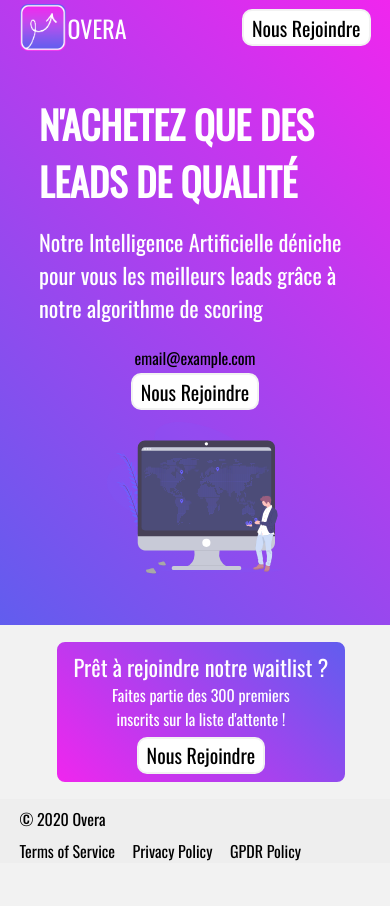
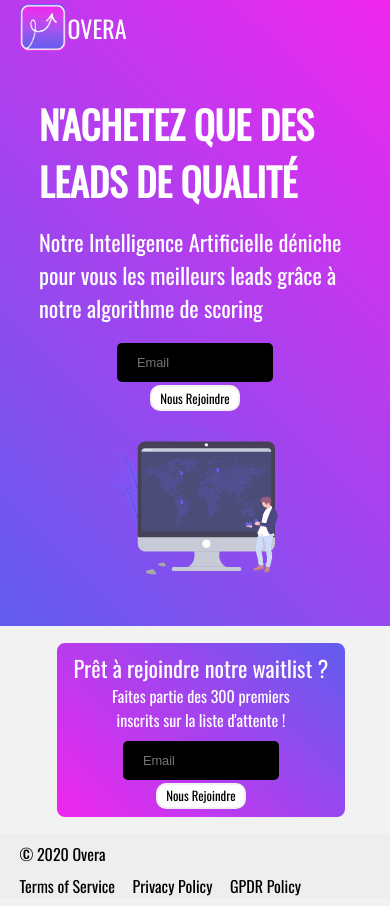
Before and after one commit to AlexandreDevaux/overa_landing, a Next.js app: page / in a window 390 px wide. Before the commit the page ends 871 px from the top, so only its background shows below. Built offline with nearby package versions, Linux system fonts and the light colour scheme.

Commit message:
front with form working responsively

```diff
--- a/components/Card.jsx
+++ b/components/Card.jsx
@@ -1,12 +1,15 @@
 import React from 'react'
 import styles from '../styles/Home.module.css'
+import Form from '../components/Form'
+
 
 const Card = () => {
   return (
       <div className={styles.card}>
-          <text className={styles.cardTitle}>Prêt à rejoindre notre waitlist ?</text>
-          <text className={styles.cardSubTitle}>Faites partie des 300 premiers inscrits sur la liste d&apos;attente !</text>
-          <text className={styles.joinButton}>Nous Rejoindre</text>
+          <div className={styles.cardTitle}>Prêt à rejoindre notre waitlist ?</div>
+          <div className={styles.cardSubTitle}>Faites partie des 300 premiers inscrits sur la liste d&apos;attente !</div>
+          <Form />
+
       </div>
   )
 }
--- /dev/null
+++ b/components/Form.jsx
@@ -0,0 +1,42 @@
+import React from 'react'
+import { useState } from 'react'
+import styles from '../styles/Home.module.css'
+
+function Form() {
+    const [email, setEmail] = useState("");
+    const [hasSubmitted, setHasSubmitted] = useState(false);
+    const [error, setError] = useState(null);
+
+    const submit = async (e) => {
+        // We will submit the form ourselves
+        e.preventDefault()
+
+        // TODO: make a POST request to our backend
+    }
+
+    // If the user successfully submitted their email,
+    //   display a thank you message
+    if (hasSubmitted) {
+        return <div className={styles.formWrapper}>
+            <span className={styles.subtitle}>
+                Thanks for signing up! We will be in touch soon.
+            </span>
+        </div>
+    }
+
+    // Otherwise, display the form
+    return <form className={styles.formWrapper} onSubmit={submit}>
+
+        <input type="email" required placeholder="Email"
+               className={[styles.formInput, styles.formTextInput].join(" ")}
+               value={email} onChange={e => setEmail(e.target.value)}/>
+
+        <button type="submit" className={[styles.joinButton].join(" ")}>
+            Nous Rejoindre
+        </button>
+
+        {error ? <div className={styles.error}>{error}</div> : null}
+    </form>
+}
+
+export default Form
--- a/components/Header.jsx
+++ b/components/Header.jsx
@@ -1,6 +1,7 @@
 import React from 'react'
 import styles from '../styles/Home.module.css'
 import Image from 'next/image'
+import Form from '../components/Form'
 
 const Header = () => {
   return (
@@ -11,7 +12,6 @@ const Header = () => {
               </div>
               <div className={styles.overa}>OVERA</div>
           </div>
-          <div className={styles.joinButton}>Nous Rejoindre</div>
       </div>
   )
 }
--- a/components/Hero.jsx
+++ b/components/Hero.jsx
@@ -1,6 +1,7 @@
 import React from 'react'
 import styles from '../styles/Home.module.css'
 import Image from 'next/image'
+import Form from '../components/Form'
 
 const Hero = () => {
   return (
@@ -9,8 +10,7 @@ const Hero = () => {
               <div className={styles.heroTextTitle}>N&apos;ACHETEZ QUE DES LEADS DE QUALITÉ</div >
               <div className={styles.heroTextSubTitle}>Notre Intelligence Artificielle déniche pour vous les meilleurs leads grâce à notre algorithme de scoring</div >
               <div className={styles.emailPart}>
-                  <div className={styles.email}>email@example.com</div>
-                  <div className={styles.joinButton}>Nous Rejoindre</div>
+                  <Form />
               </div>
           </div>
 
--- a/package.json
+++ b/package.json
@@ -20,7 +20,7 @@
   "devDependencies": {
     "@types/gtag.js": "^0.0.10",
     "@types/node": "17.0.24",
-    "@types/react": "18.0.5",
+    "@types/react": "^18.0.5",
     "@types/react-dom": "18.0.1",
     "eslint": "8.13.0",
     "eslint-config-next": "12.1.5",
--- a/styles/Home.module.css
+++ b/styles/Home.module.css
@@ -1,3 +1,5 @@
+@import url('https://fonts.googleapis.com/css2?family=Oswald&display=swap');
+
 .container {
   position: relative;
   /* border: 1px solid red; */
@@ -42,6 +44,7 @@
 .joinButton {
   width: auto;
   /* border: 1px solid black; */
+  font-family: 'Oswald', sans-serif;
   font-size:1.25rem;
   text-align: center;
   border-radius: 10px;
@@ -87,13 +90,43 @@
 .emailPart {
   display: flex;
   align-items: center;
-  width: 80%;
+  width: 90%;
 
 }
 
 .email {
   margin-right: 5%;
 
+}
+
+.formWrapper {
+  /* margin-top: 2rem; */
+  display: flex;              /* two column display for input + button */
+  flex: wrap;
+  width: 100%;
+  /* max-height: 2.3rem; */
+  max-width: 40vw;
+}
+/* Shared by the input and button so they are the same size and style */
+.formInput {
+  padding: 12px 20px;
+  margin: 0 2%;
+  box-sizing: border-box;
+  border: none;
+  border-radius: 5px;
+  font-size: 1.1rem;
+  width:  90%;
+}
+
+.formTextInput {
+  flex: 50%;                  /* take up most of the available space */
+  background-color: black;
+  color: white;
+  border: solid 1px white;
+}
+
+.error {
+  color: red;
 }
 
 .heroImage {
@@ -119,6 +152,8 @@
   background: linear-gradient(45deg, #f026ee, #615dee );
 
 }
+
+
 .cardTitle {
   font-size: 2em;
   color: white;
@@ -171,7 +206,7 @@
 }
 */
 
-@media (max-width: 768px) {
+@media (max-width: 800px) {
   .hero{
     flex-direction: column;
     width: 100%;
@@ -207,13 +242,41 @@
     /* border: 1px solid red; */
     text-align: center;
   }
-  .email {
-    margin-right: 0;
-    margin-top: 2%;
-    margin-bottom: 1%;
+  .formWrapper {
+    flex-direction: column;
+    width: 100%;
+    /* border: 1px solid red; */
+    /* margin-top: 2rem; */
+  }
+
+  .formInput {
+    width: 100%;
+    margin: 1% 0;
+    padding: 12px 20px;
+    box-sizing: border-box;
+    border: none;
+    border-radius: 5px;
+    font-size: 1.1rem;
+  }
+  .formWrapper {
+    max-height: 100%;
+    align-items: center;
+  }
+
+}
+
+
+
+@media (max-width: 1500px) {
+  .formWrapper {
+    flex-direction: column;
+  }
+  .formTextInput {
+    width: 100%;
+    margin: 2% 0;
+
   }
 }
-
 @media (min-width: 1500px) {
   .heroTextTitle {
     font-size: 3.5rem;
@@ -222,7 +285,7 @@
     font-size: 1.8rem;
   }
   .joinButton {
-    font-size: 1.5rem;
+    font-size: 1.2rem;
   }
   .cardTitle {
     font-size: 2.5rem;
@@ -230,9 +293,7 @@
   .cardSubTitle {
     font-size: 1.5rem;
   }
-  .joinButton {
-    font-size: 1.5rem;
-  }
+
   .logoPart {
     width: 20%;
     height: 100%;
@@ -249,3 +310,12 @@
     width: 25%;
   }
 }
+
+@media (max-width: 520px) {
+  .formTextInput {
+    font-size: .8rem;
+  }
+  .joinButton {
+    font-size: .8rem;
+  }
+}
```
Also changed, not shown: 1 other file (tests, documents, lock files or other folders).
